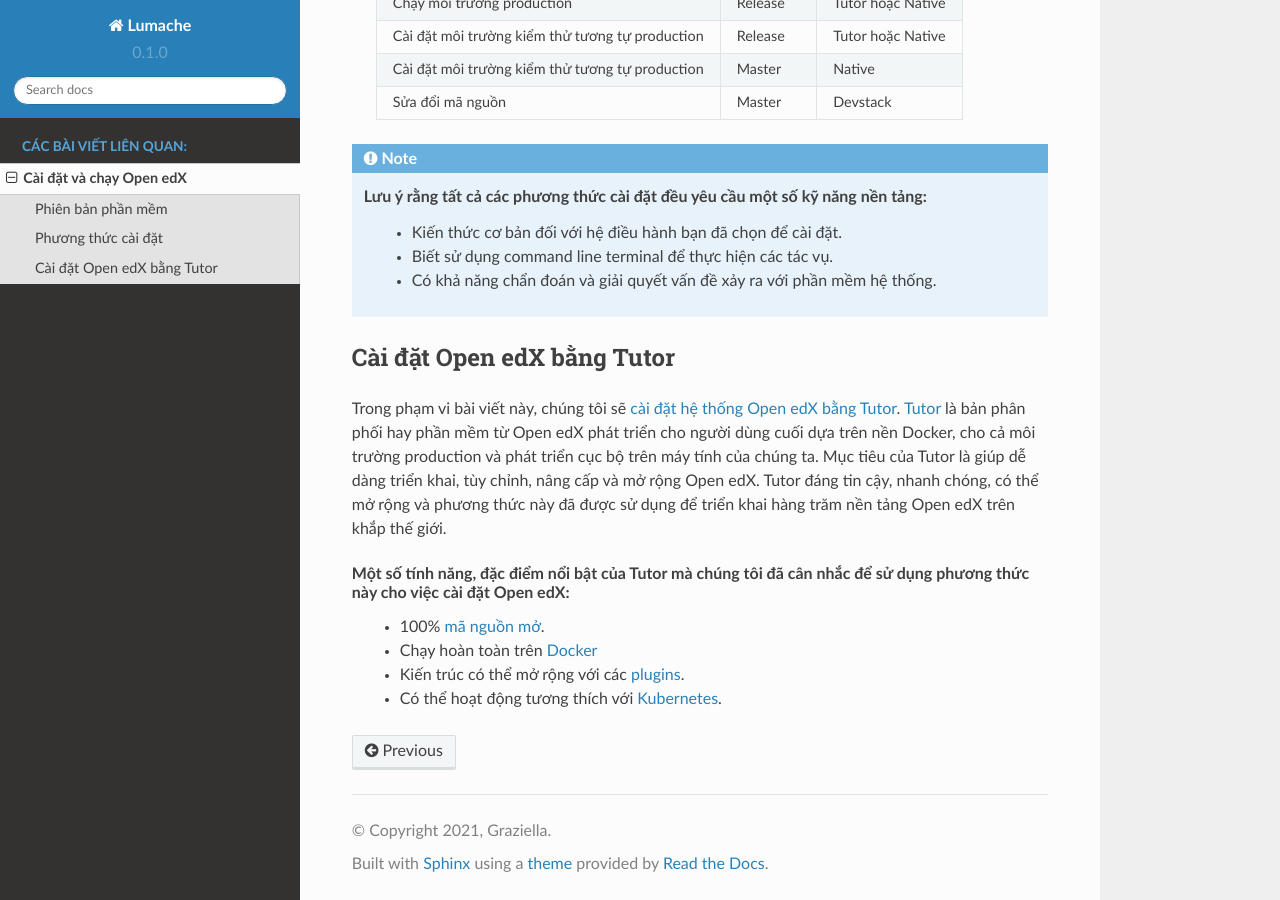
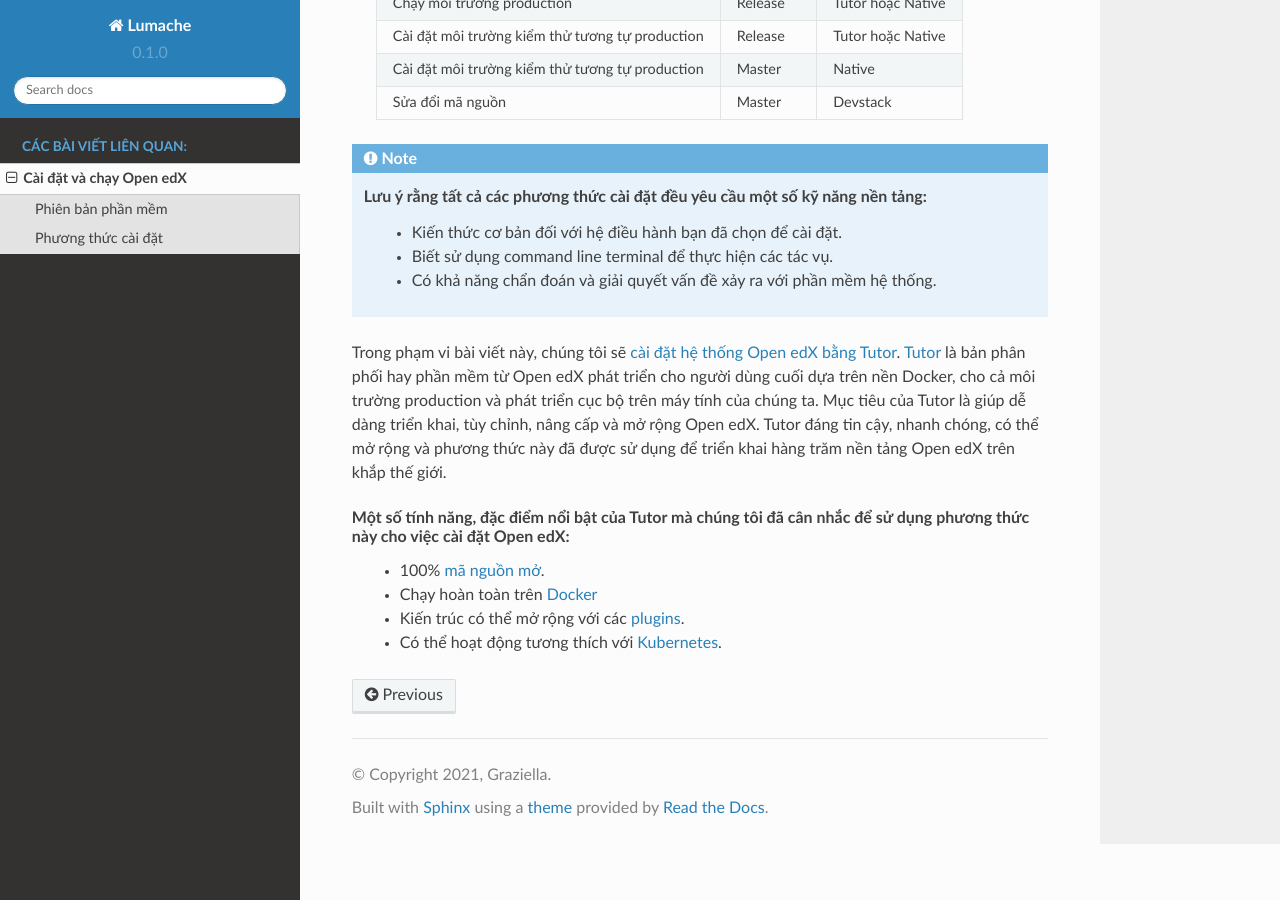
Before and after one commit to dlowji/rtd-openedx, a Sphinx documentation site: the page built from docs/source/configuration.rst, in a window 1280 px wide and 900 px high, scrolled down 963 px. Built offline with Sphinx 7.4.7 and the Read the Docs theme 2.0.0, drawn with Linux system fonts in a browser that asks for light colours.

Commit message:
Update configuration.rst

```diff
--- a/docs/source/configuration.rst
+++ b/docs/source/configuration.rst
@@ -37,8 +37,6 @@
     * Biết sử dụng command line terminal để thực hiện các tác vụ.
     * Có khả năng chẩn đoán và giải quyết vấn đề xảy ra với phần mềm hệ thống.
 
-Cài đặt Open edX bằng Tutor
----------------------------
 Trong phạm vi bài viết này, chúng tôi sẽ :ref:`cài đặt hệ thống Open edX bằng Tutor <tutor-settingup>`. `Tutor <https://docs.tutor.overhang.io/>`_ là bản phân phối hay phần mềm từ Open edX phát triển cho người dùng cuối dựa trên nền Docker, cho cả môi trường production và phát triển cục bộ trên máy tính của chúng ta. Mục tiêu của Tutor là giúp dễ dàng triển khai, tùy chỉnh, nâng cấp và mở rộng Open edX. Tutor đáng tin cậy, nhanh chóng, có thể mở rộng và phương thức này đã được sử dụng để triển khai hàng trăm nền tảng Open edX trên khắp thế giới.
 
 Một số tính năng, đặc điểm nổi bật của Tutor mà chúng tôi đã cân nhắc để sử dụng phương thức này cho việc cài đặt Open edX:
```
